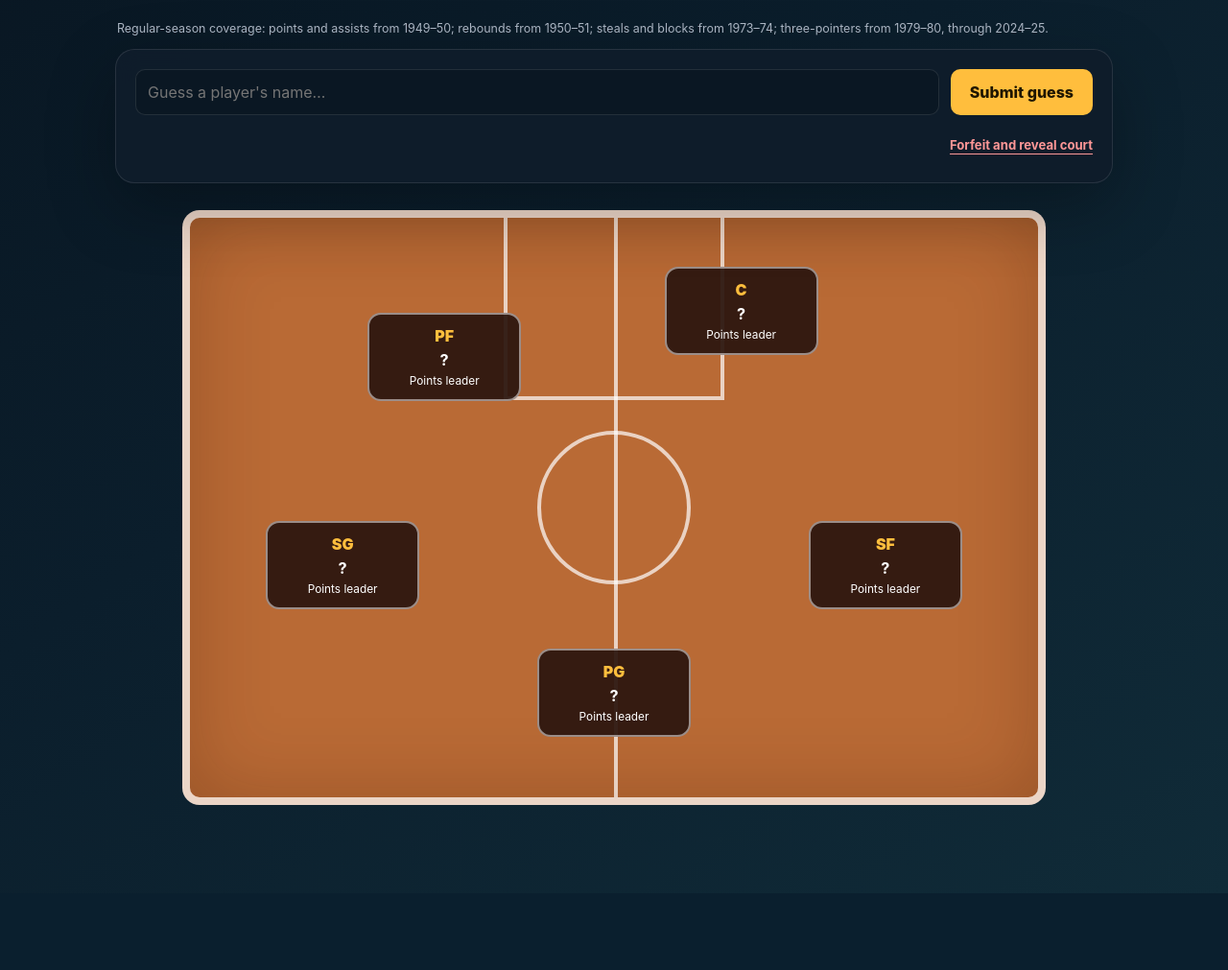
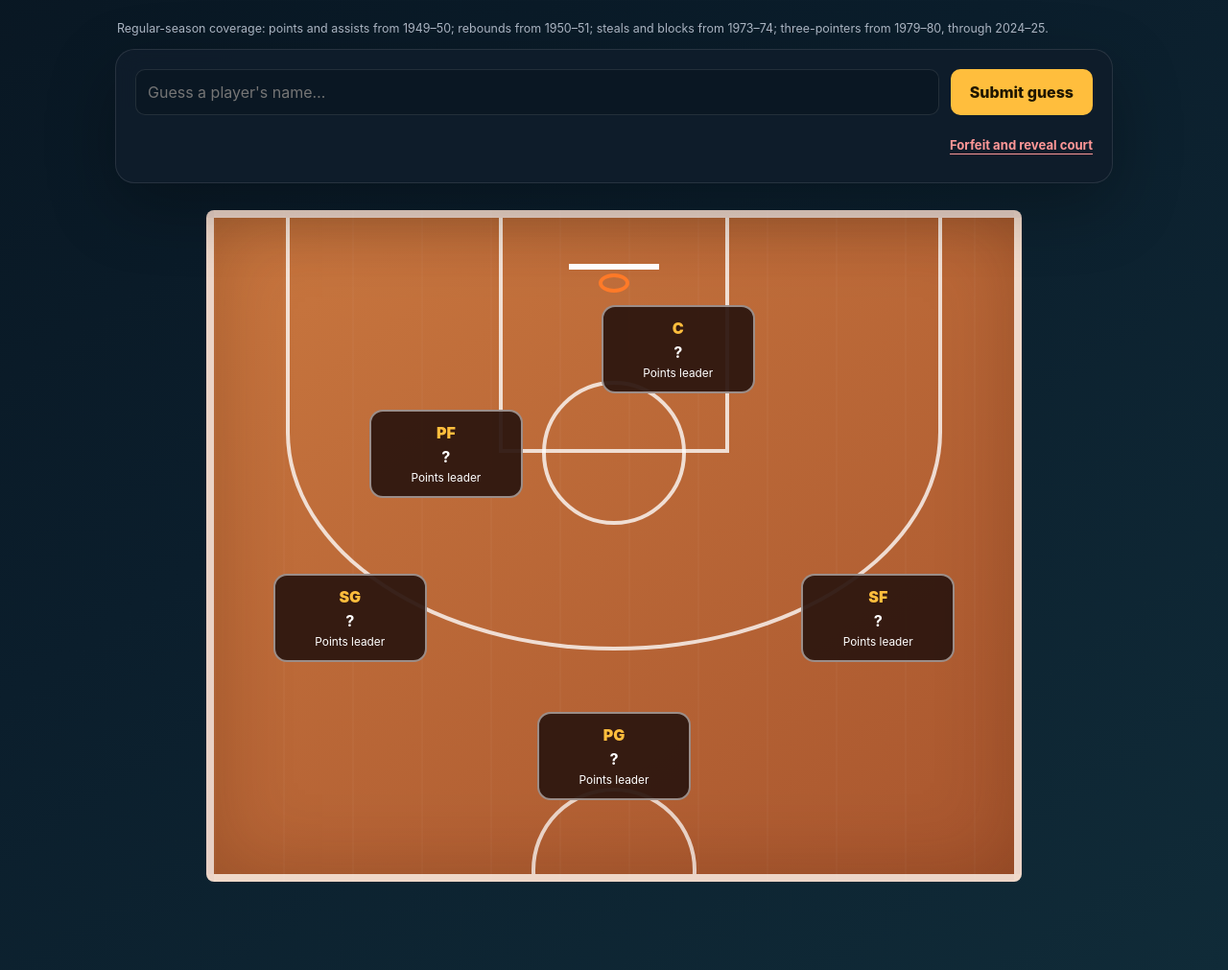
Before and after one commit to Kreeger21/top-ten-sports, a Flask app: page /nba/fill-the-court in a window 1280 px wide. Shown: the part 704-1715 px from the top of the page at 96% size. Before the commit the page ends 1543 px from the top, so only its background shows below. Run offline with Flask 3, Linux system fonts and the light colour scheme.

Commit message:
Redesign NBA game as half court

```diff
--- a/static/styles.css
+++ b/static/styles.css
@@ -92,6 +92,15 @@ tbody tr:first-child .rank { border-color: var(--accent); color: var(--accent-da
 @media(max-width:650px){.defense-stat-strip{grid-template-columns:1fr 1fr}.defense-field{min-height:680px}.defense-field .football-position{width:96px}.def-pos-dl1{left:14%}.def-pos-dl2{left:38%}.def-pos-dl3{left:62%}.def-pos-dl4{left:86%}.def-pos-cb1{left:16%}.def-pos-cb2{left:84%}}
 @media(max-width:650px){.court-controls{grid-template-columns:1fr 1fr}.basketball-court{min-height:570px}.court-position{width:112px;min-height:78px;padding:8px}.court-position strong{font-size:.82rem}.court-position small{font-size:.64rem}.court-clues{grid-template-columns:1fr 1fr}.nba-pos-sg{left:17%}.nba-pos-sf{left:83%}.nba-pos-pf{left:26%}.nba-pos-c{left:70%}}
 .court-controls{grid-template-columns:1fr 1fr}
+.basketball-court{max-width:850px;min-height:700px;border-radius:8px;background:repeating-linear-gradient(90deg,rgba(255,255,255,.025) 0,rgba(255,255,255,.025) 2px,transparent 2px,transparent 72px),linear-gradient(145deg,#c9773f,#a9562e)}
+.basketball-court:before{content:"";position:absolute;z-index:1;top:auto;bottom:-82px;left:50%;width:164px;height:164px;transform:translateX(-50%);border:4px solid rgba(255,255,255,.72);border-radius:50%}
+.court-three-line{position:absolute;z-index:1;top:-4px;left:9%;width:82%;height:455px;border:4px solid rgba(255,255,255,.78);border-top:0;border-radius:0 0 50% 50%}
+.court-key{z-index:1;width:240px;height:245px;border-color:rgba(255,255,255,.78)}
+.court-circle{z-index:1;top:245px;width:150px;height:150px;border-color:rgba(255,255,255,.78)}
+.court-backboard{position:absolute;z-index:2;top:48px;left:50%;width:94px;transform:translateX(-50%);border-top:6px solid #fff}
+.court-rim{position:absolute;z-index:2;top:58px;left:50%;width:32px;height:20px;transform:translateX(-50%);border:4px solid #ff7a28;border-radius:50%}
+.court-position{z-index:3}.nba-pos-pg{left:50%;top:82%}.nba-pos-sg{left:17%;top:61%}.nba-pos-sf{left:83%;top:61%}.nba-pos-pf{left:29%;top:36%}.nba-pos-c{left:58%;top:20%}
+@media(max-width:650px){.basketball-court{min-height:600px}.court-three-line{left:5%;width:90%;height:390px}.court-key{width:190px;height:210px}.court-circle{top:210px;width:125px;height:125px}.nba-pos-pg{top:83%}.nba-pos-sg{left:16%;top:62%}.nba-pos-sf{left:84%;top:62%}.nba-pos-pf{left:25%;top:38%}.nba-pos-c{left:61%;top:20%}}
 .league-grid { display: grid; grid-template-columns: repeat(auto-fit, minmax(280px, 1fr)); gap: 20px; }
 .league-card { position: relative; min-height: 390px; display: flex; flex-direction: column; justify-content: flex-end; overflow: hidden; padding: 30px; border: 1px solid var(--line); border-radius: 24px; color: var(--ink); text-decoration: none; box-shadow: 0 24px 70px rgba(0, 0, 0, .3); transition: transform .18s ease, border-color .18s ease; }
 .league-card:hover { transform: translateY(-5px); border-color: var(--accent); }
--- a/templates/nba_fill_court.html
+++ b/templates/nba_fill_court.html
@@ -11,7 +11,7 @@
     {% elif forfeited %}<div class="final-score"><span>Final score</span><strong>{{ final_score }}/5</strong></div>{% else %}<div class="victory-message"><span>✓</span><strong>Court complete! {{ final_score }}/5</strong></div>{% endif %}
     {% if message %}<p class="guess-feedback {{ message_type }}">{{ message }}</p>{% endif %}
   </section>
-  <section class="basketball-court" aria-label="{{ team_name }} basketball court"><div class="court-key"></div><div class="court-circle"></div>{% for player in lineup %}{% set revealed = player.position in guessed or forfeited %}<article class="court-position nba-pos-{{ player.position|lower }} {% if forfeited and player.position not in guessed %}forfeited-player{% endif %}"><span>{{ player.position }}</span>{% if revealed %}<strong>{{ player.name }}</strong><small>{% if player.season %}{{ player.season }}–{{ '%02d' % ((player.season + 1) % 100) }} · {% else %}{{ player.years }} · Career · {% endif %}{{ player.display }}</small>{% else %}<strong>?</strong><small>{{ player.stat_label }} leader</small>{% endif %}</article>{% endfor %}</section>
+  <section class="basketball-court" aria-label="{{ team_name }} basketball half court"><div class="court-three-line"></div><div class="court-key"></div><div class="court-circle"></div><div class="court-backboard"></div><div class="court-rim"></div>{% for player in lineup %}{% set revealed = player.position in guessed or forfeited %}<article class="court-position nba-pos-{{ player.position|lower }} {% if forfeited and player.position not in guessed %}forfeited-player{% endif %}"><span>{{ player.position }}</span>{% if revealed %}<strong>{{ player.name }}</strong><small>{% if player.season %}{{ player.season }}–{{ '%02d' % ((player.season + 1) % 100) }} · {% else %}{{ player.years }} · Career · {% endif %}{{ player.display }}</small>{% else %}<strong>?</strong><small>{{ player.stat_label }} leader</small>{% endif %}</article>{% endfor %}</section>
   {% endif %}
 </main><script>
 const input=document.querySelector('#nba-court-guess'),box=document.querySelector('#nba-court-suggestions'),names={{ player_names|tojson }};
```
